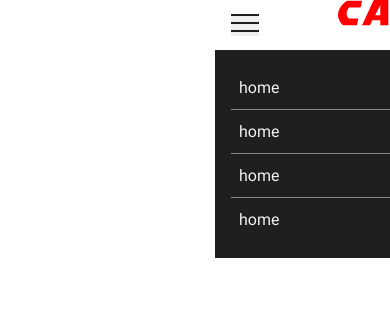
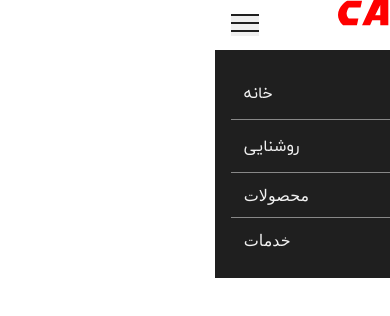
Before and after one commit to CommaKode/camax-react, a React (Create React App) app: page / in a window 390 px wide. Shown: the top 316 px of the page. Built offline with nearby package versions, Linux system fonts and the light colour scheme.

Commit message:
adding condition for buttons and links in nav mobile

```diff
--- a/src/components/NavBar/MenuItems.js
+++ b/src/components/NavBar/MenuItems.js
@@ -1,23 +1,27 @@
 const MenuItems = [
   {
-    title: 'home',
+    title: 'خانه',
     url: '/',
     cName: 'nav-links',
+    el: 'link',
   },
   {
-    title: 'home',
+    title: 'روشنایی',
     url: '/',
     cName: 'nav-links',
+    el: 'link',
   },
   {
-    title: 'home',
+    title: 'محصولات',
     url: '/',
-    cName: 'nav-links',
+    cName: 'nav-btn',
+    el: 'button',
   },
   {
-    title: 'home',
+    title: 'خدمات',
     url: '/',
-    cName: 'nav-links',
+    cName: 'nav-btn',
+    el: 'button',
   },
 ];
 
--- a/src/components/NavBar/NavBar.scss
+++ b/src/components/NavBar/NavBar.scss
@@ -1,9 +1,9 @@
 @import '../../scss/variables';
 @import '../../scss/_utilities.scss';
 
-// ?
-// ? Mobile top navbar styling
-// ?
+// *
+// * Mobile top navbar styling
+// *
 .navbar {
   position: relative;
   @include between();
@@ -17,15 +17,15 @@
 }
 
 // *
-// * switching navbar icon colors to black and white
+// * switching top navbar icon colors to black and white
 // *
 .color-switch {
   fill: color(black);
 }
 
-// ?
-// ? syling nav list
-// ?
+// *
+// * syling mobile nav list
+// *
 .nav-list {
   background-color: color(black);
   position: absolute;
@@ -35,7 +35,6 @@
   padding-top: $list-padding;
   padding-bottom: $list-padding;
   li {
-    @include between(row-reverse);
     width: 100%;
     position: relative;
     &:not(:last-of-type)::after {
@@ -46,10 +45,24 @@
       background-color: color(white, dark);
     }
   }
+}
 
-  // mobile links
-  .nav-links {
-    padding: $link-padding;
-    color: color(white);
+// ? mobile nav links & buttons
+.nav-list > li > * {
+  padding: $link-padding;
+  color: color(white);
+  font-size: 1.6rem;
+  width: 100%;
+  @include between(row-reverse);
+  transition: $main-transition;
+
+  // ? hover for nav links and buttons
+  &:hover {
+    background-color: color(black, light);
   }
 }
+
+// ? mobile nav buttons
+.nav-btn {
+  background-color: transparent;
+}
--- a/src/components/NavBar/NavList.js
+++ b/src/components/NavBar/NavList.js
@@ -1,12 +1,11 @@
 import React from 'react';
 
 const NavList = (props) => {
-  const { url, cName, title, ...rest } = props;
-  return (
+  const { url, cName, title, el, ...rest } = props;
+  return el === 'button' ? (
     <li>
-      <a href={url} className={cName} {...rest}>
-        {title}
-      </a>
+      <button className={cName} {...rest}>
+        <span>{title}</span>
         <span>
           <svg
             className="color-switch"
@@ -22,6 +21,13 @@ const NavList = (props) => {
             />
           </svg>
         </span>
+      </button>
+    </li>
+  ) : (
+    <li>
+      <a href={url} className={cName} {...rest}>
+        {title}
+      </a>
     </li>
   );
 };
--- a/src/components/NavBar/NavLists.js
+++ b/src/components/NavBar/NavLists.js
@@ -10,6 +10,7 @@ const NavLists = () => {
           url={item.url}
           cName={item.cName}
           title={item.title}
+          el={item.el}
           key={index}
         />
       ))}
--- a/src/scss/variables/_extra.scss
+++ b/src/scss/variables/_extra.scss
@@ -4,8 +4,8 @@
 $container-padding: 0 1em;
 // * mobile nav list padding
 $list-padding: 1em;
-// * a tag padding in mobile nav
-$link-padding: 0.5em;
+// * a and button tag paddings in mobile nav list
+$link-padding: 0.8em;
 
 //
 // margins
```
Lines whose indentation alone changed are shown as unchanged.
